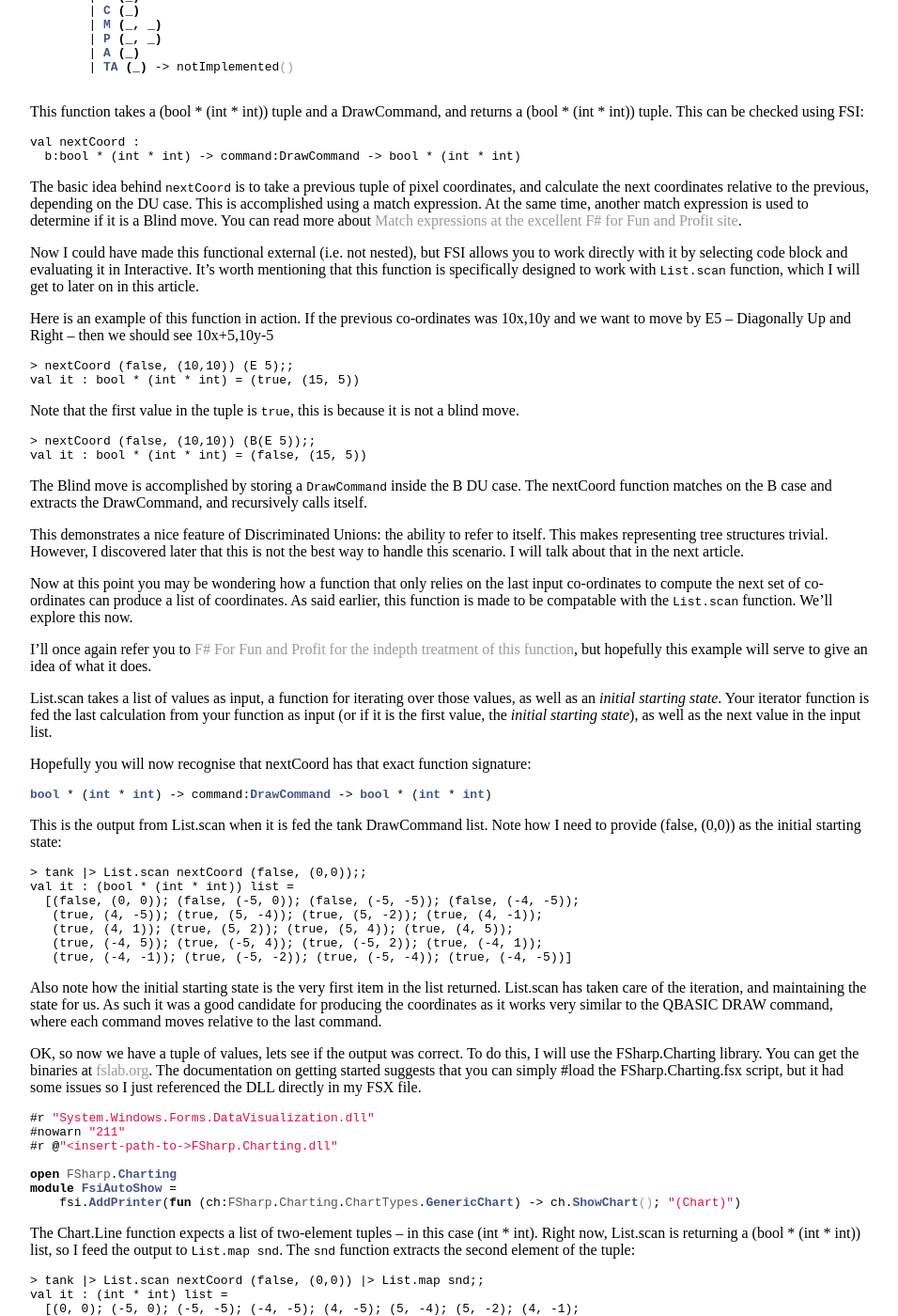
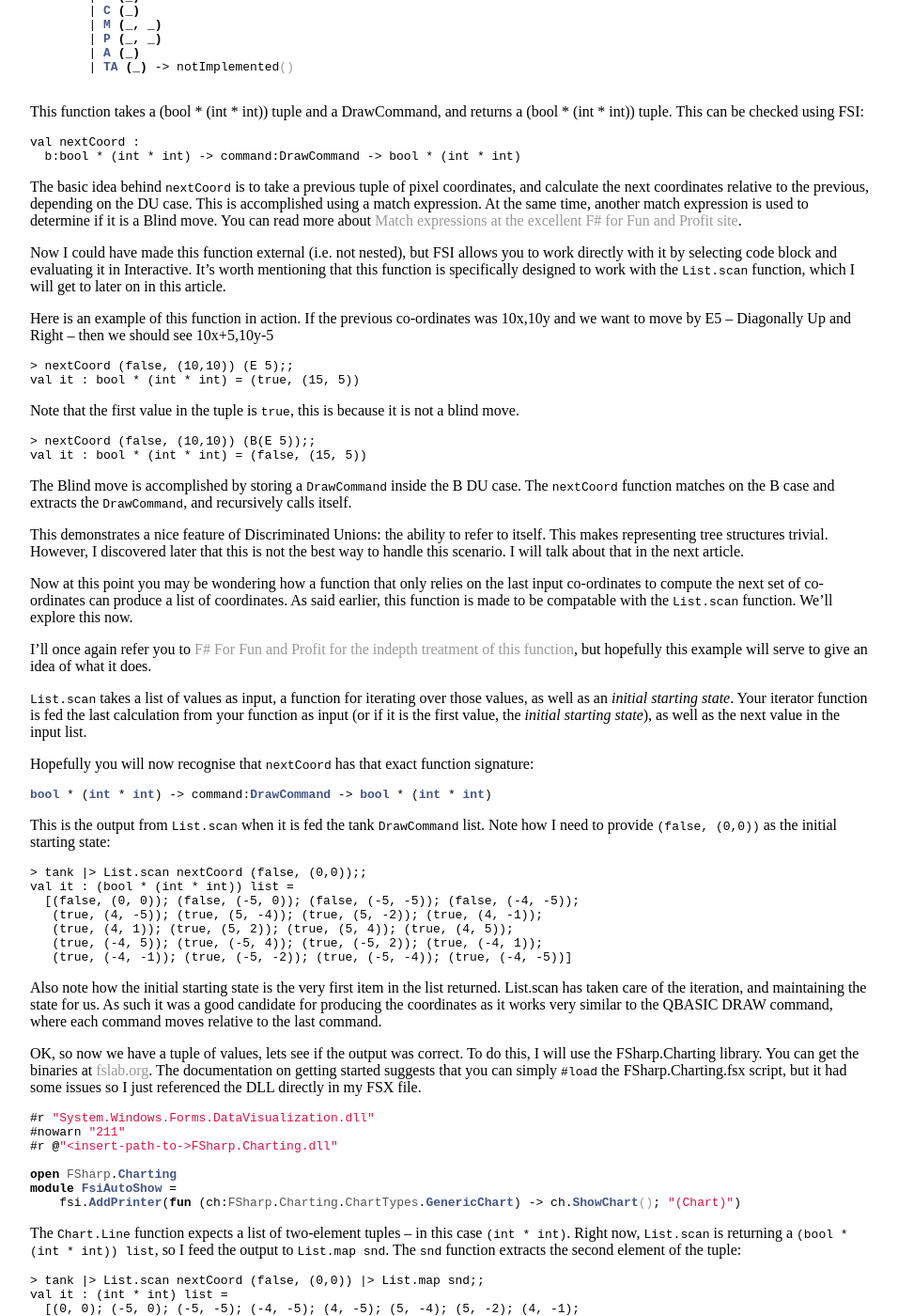
Before and after one commit to bjnmercer/bjnmercer.github.io, a Jekyll site: the page built from _posts/2017-12-09-bgc-qbasic-draw-command.md, in a window 1280 px wide and 1400 px high, scrolled down 2774 px. Shown: the whole window at 94% size, without its empty margins (160-1116 px from the left). Built offline with Jekyll 4.4.1, drawn with Linux system fonts in a browser that asks for light colours; some of the changed text lies outside the part shown.

Commit message:
Fixed some grammer and spelling errors

````diff
--- a/_posts/2017-12-09-bgc-qbasic-draw-command.md
+++ b/_posts/2017-12-09-bgc-qbasic-draw-command.md
@@ -152,7 +152,7 @@
 
 The basic idea behind `nextCoord` is to take a previous tuple of pixel coordinates, and calculate the next coordinates relative to the previous, depending on the DU case. This is accomplished using a match expression. At the same time, another match expression is used to determine if it is a Blind move. You can read more about [Match expressions at the excellent F# for Fun and Profit site](https://fsharpforfunandprofit.com/posts/match-expression/).
 
-Now I could have made this functional external (i.e. not nested), but FSI allows you to work directly with it by selecting code block and evaluating it in Interactive. It's worth mentioning that this function is specifically designed to work with `List.scan` function, which I will get to later on in this article.
+Now I could have made this function external (i.e. not nested), but FSI allows you to work directly with it by selecting code block and evaluating it in Interactive. It's worth mentioning that this function is specifically designed to work with the `List.scan` function, which I will get to later on in this article.
 
 Here is an example of this function in action. If the previous co-ordinates was 10x,10y and we want to move by E5 -- Diagonally Up and Right -- then we should see 10x+5,10y-5
 
@@ -168,7 +168,7 @@
 val it : bool * (int * int) = (false, (15, 5))
 ```
 
-The Blind move is accomplished by storing a `DrawCommand` inside the B DU case. The nextCoord function matches on the B case and extracts the DrawCommand, and recursively calls itself.
+The Blind move is accomplished by storing a `DrawCommand` inside the B DU case. The `nextCoord` function matches on the B case and extracts the `DrawCommand`, and recursively calls itself.
 
 This demonstrates a nice feature of Discriminated Unions: the ability to refer to itself. This makes representing tree structures trivial. However, I discovered later that this is not the best way to handle this scenario. I will talk about that in the next article.
 
@@ -176,15 +176,15 @@
 
 I'll once again refer you to [F# For Fun and Profit for the indepth treatment of this function](https://fsharpforfunandprofit.com/posts/list-module-functions/#19), but hopefully this example will serve to give an idea of what it does.
 
-List.scan takes a list of values as input, a function for iterating over those values, as well as an _initial starting state_. Your iterator function is fed the last calculation from your function as input (or if it is the first value, the _initial starting state_), as well as the next value in the input list.
+`List.scan` takes a list of values as input, a function for iterating over those values, as well as an _initial starting state_. Your iterator function is fed the last calculation from your function as input (or if it is the first value, the _initial starting state_), as well as the next value in the input list.
 
-Hopefully you will now recognise that nextCoord has that exact function signature:
+Hopefully you will now recognise that `nextCoord` has that exact function signature:
 
 ```fsharp
 bool * (int * int) -> command:DrawCommand -> bool * (int * int)
 ```
 
-This is the output from List.scan when it is fed the tank DrawCommand list. Note how I need to provide (false, (0,0)) as the initial starting state:
+This is the output from `List.scan` when it is fed the tank `DrawCommand` list. Note how I need to provide `(false, (0,0))` as the initial starting state:
 
 ```
 > tank |> List.scan nextCoord (false, (0,0));;
@@ -198,7 +198,7 @@
 
 Also note how the initial starting state is the very first item in the list returned. List.scan has taken care of the iteration, and maintaining the state for us. As such it was a good candidate for producing the coordinates as it works very similar to the QBASIC DRAW command, where each command moves relative to the last command.
 
-OK, so now we have a tuple of values, lets see if the output was correct. To do this, I will use the FSharp.Charting library. You can get the binaries at [fslab.org](https://fslab.org/FSharp.Charting/). The documentation on getting started suggests that you can simply #load the FSharp.Charting.fsx script, but it had some issues so I just referenced the DLL directly in my FSX file.
+OK, so now we have a tuple of values, lets see if the output was correct. To do this, I will use the FSharp.Charting library. You can get the binaries at [fslab.org](https://fslab.org/FSharp.Charting/). The documentation on getting started suggests that you can simply `#load` the FSharp.Charting.fsx script, but it had some issues so I just referenced the DLL directly in my FSX file.
 
 ```fsharp
 #r "System.Windows.Forms.DataVisualization.dll"
@@ -210,7 +210,7 @@
     fsi.AddPrinter(fun (ch:FSharp.Charting.ChartTypes.GenericChart) -> ch.ShowChart(); "(Chart)")
 ```
 
-The Chart.Line function expects a list of two-element tuples -- in this case (int * int). Right now, List.scan is returning a (bool * (int * int)) list, so I feed the output to `List.map snd`. The `snd` function extracts the second element of the tuple:
+The `Chart.Line` function expects a list of two-element tuples -- in this case `(int * int)`. Right now, `List.scan` is returning a `(bool * (int * int)) list`, so I feed the output to `List.map snd`. The `snd` function extracts the second element of the tuple:
 
 ```
 > tank |> List.scan nextCoord (false, (0,0)) |> List.map snd;;
@@ -233,7 +233,7 @@
 
 However, the output is upside down. This is because the chart has it's Y-axis starting from the bottom rather than the top.
 
-This is essentially how I arrived at the buildCoords function.
+This is essentially how I arrived at the `buildCoords` function.
 
 ### Bonus round: co-ordinate rotation
 
````
Also changed, not shown: other parts of _posts/2017-12-09-bgc-qbasic-draw-command.md (+1 -1 lines).
